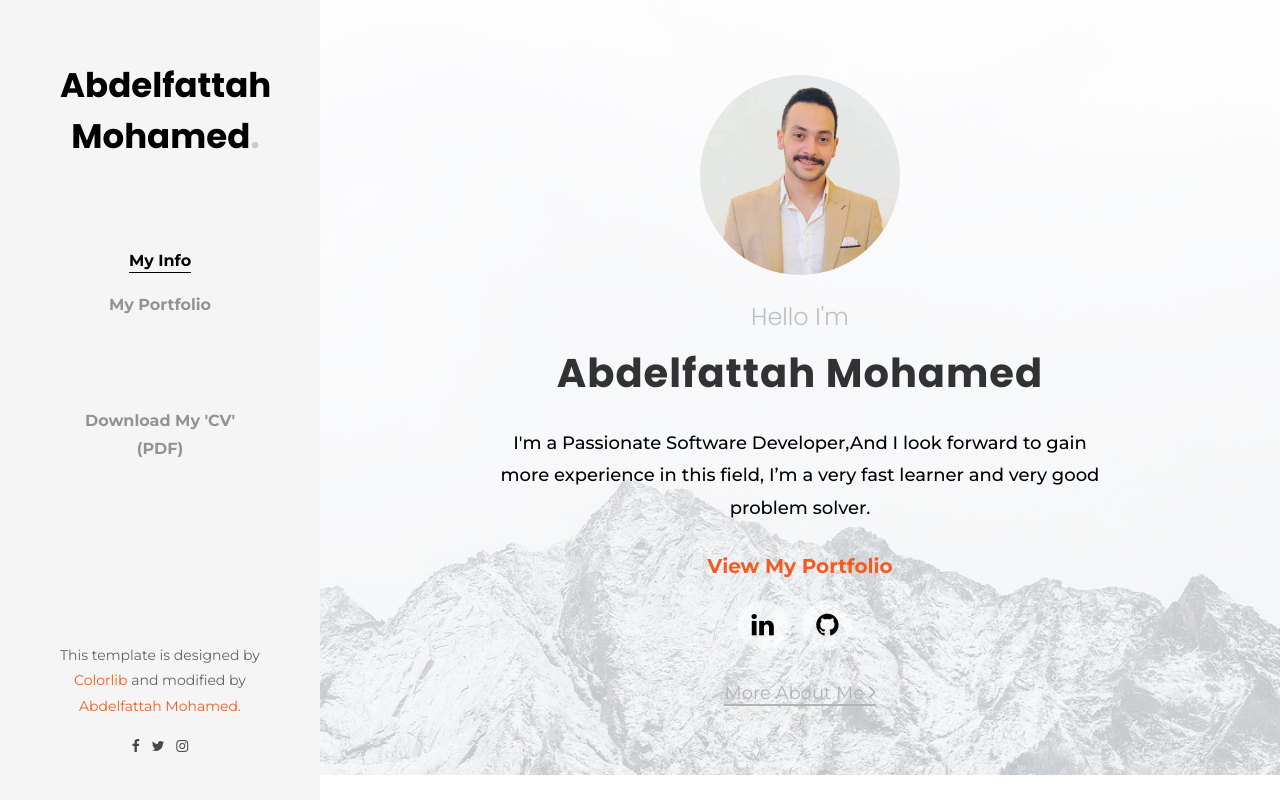
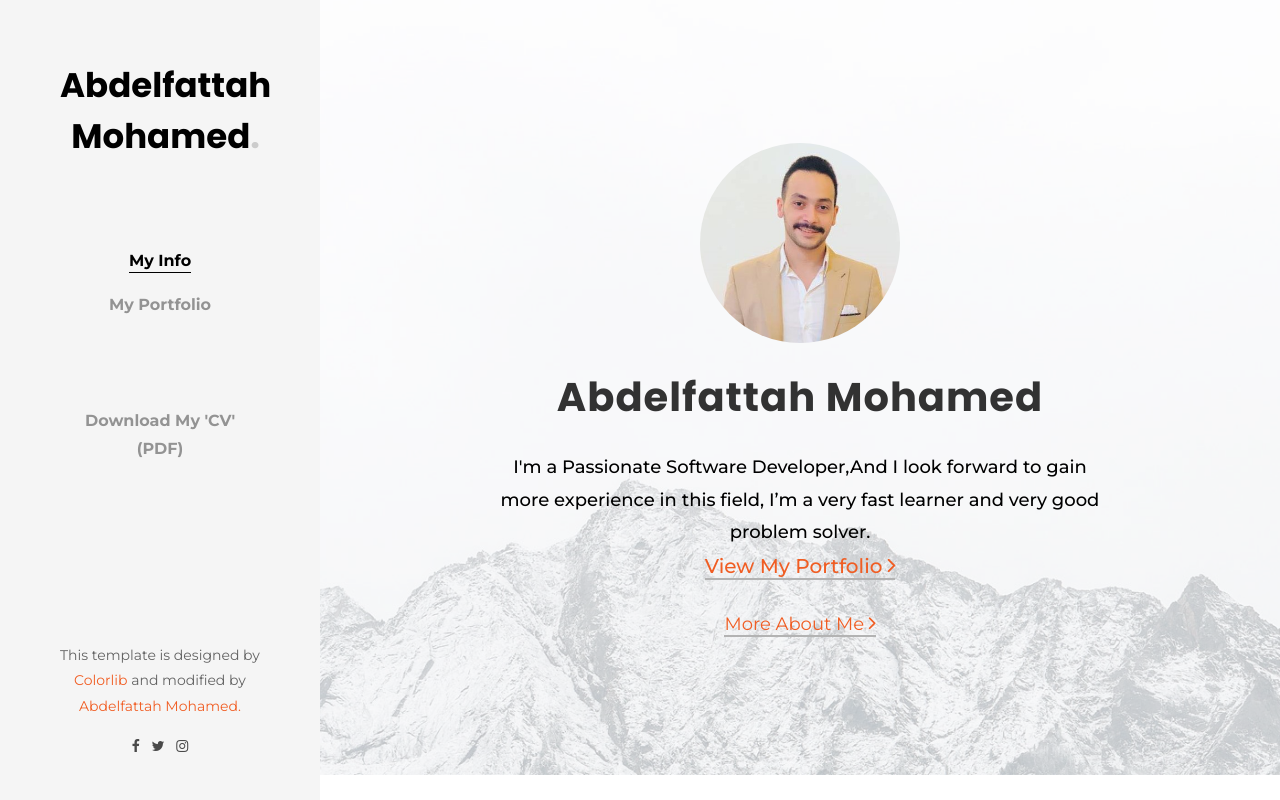
Before and after one commit to Abdelfattaah/Abdelfattaah.github.io, a plain HTML site: page index.html in a window 1280 px wide. Shown: the top 800 px of the page. Drawn offline with Linux system fonts and the light colour scheme; files whose address does not match are found by name.

Commit message:
commint on 'master'

```diff
--- a/index.html
+++ b/index.html
@@ -63,17 +63,15 @@
 					<div class="col-md-8 text text-center">
 						<div class="img mb-4" style="background-image: url(images/author.jpg);"></div>
 						<div class="desc">
-							<h2 class="subheading">Hello I'm</h2>
+							<!-- <h2 class="subheading">Hello I'm</h2> -->
 							<h1 class="mb-4">Abdelfattah Mohamed</h1>
 							<p class="mb-4">
-								I'm a Passionate Software Developer,And I look forward to gain more experience in this field, I’m a very fast learner and very good problem solver.
+								I'm a Passionate Software Developer,And I look forward to gain more experience in this field, I’m a very fast learner and very good problem solver.<br>
+								<a style=" font-size: 20px; color:#f05d23; font-weight: 410;" href="portfolio.html" class="btn-custom">View My Portfolio <span class="ion-ios-arrow-forward"></span></a>
 							</p>
-							<a style="font-weight: bold; font-size: 20px;" href="portfolio.html">View My Portfolio</a>
-							<ul class="ftco-social mt-3">
-								<li class="ftco-animate"><a href="https://www.linkedin.com/in/abdelfattah-mohamed-02218a18a/" target="_blank"><span class="icon-linkedin"></span></a></li>
-								<li class="ftco-animate"><a href="https://github.com/Abdelfattaah" target="_blank"><span class="icon-github"></span></a></li>
-							  </ul>
-							<p><a href="#edu" class="btn-custom">More About Me <span class="ion-ios-arrow-forward"></span></a></p>
+
+
+							<p><a href="#edu" class="btn-custom" style="color:#f05d23;">More About Me <span class="ion-ios-arrow-forward"></span></a></p>
 						</div>
 					</div>
 				</div>
@@ -86,6 +84,10 @@
 					<h2 class="mb-4">Contact</h2>
 					<li><span style="font-weight: bold;">Phone number:</span> +201110193074</li>
 					<li><span style="font-weight: bold;">Email:</span> abdelfattah.r147@gmail.com<br></li>
+					<ul class="ftco-social mt-3 text-center">
+						<li class="ftco-animate"><a href="https://www.linkedin.com/in/abdelfattah-mohamed-02218a18a/" target="_blank"><span class="icon-linkedin"></span></a></li>
+						<li class="ftco-animate"><a href="https://github.com/Abdelfattaah" target="_blank"><span class="icon-github"></span></a></li>
+					  </ul>
 					<!-- <li><span style="font-weight: bold;">Alt. email:</span> abdelfattah.mohamed1@msa.edu.com</li> -->
 
 					<br>
```
